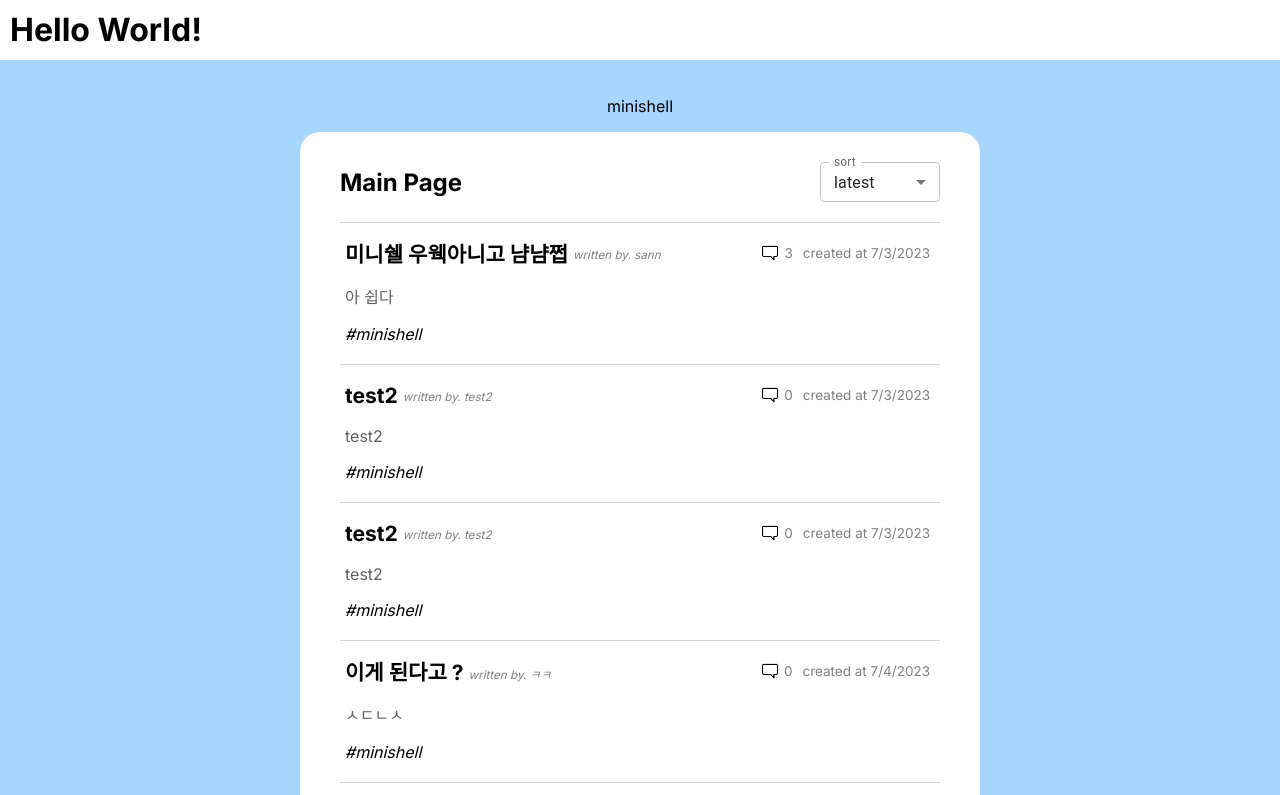
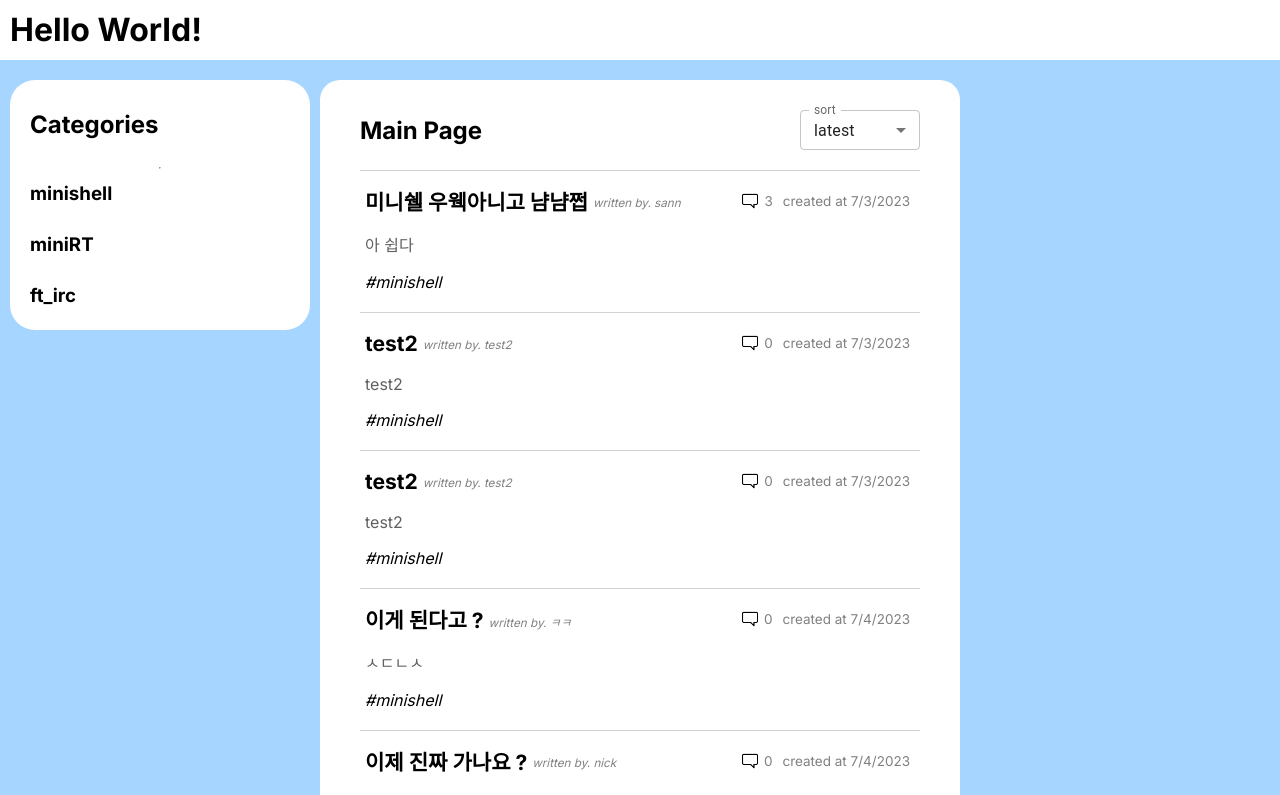
Before and after one commit to peer-42seoul/final-mission-C, a Next.js app in the folder front-end/: page / in a window 1280 px wide. Shown: the top 795 px of the page. Built offline with nearby package versions, Linux system fonts and the light colour scheme.

Commit message:
fix: Correct margin and padding values causing error

```diff
--- a/front-end/src/app/page.module.css
+++ b/front-end/src/app/page.module.css
@@ -1,4 +1,8 @@
 .main {
+  display: grid;
+  grid-template-columns: 1fr 2fr 1fr;
+}
+.mainTread {
   display: flex;
   flex-direction: column;
   align-items: center;
@@ -17,7 +21,7 @@
   background-color: white;
   border-radius: 20px;
   margin: 0;
-  width: 50vw;
+  /* width: 50vw; */
   padding: 20px;
 }
 
@@ -32,5 +36,15 @@
   background-color: white;
   padding: 5px;
   border-radius: 5px;
+}
 
+.categoryItemList {
+  /* display: flex; */
+  /* flex-direction: column ; */
+  /* align-content: space-between; */
+  margin : 0 10px;
+  padding: 10px 20px 0;
+  border-radius: 25px;
+  background-color: white;
+  height: 15em;
 }
--- a/front-end/src/app/page.tsx
+++ b/front-end/src/app/page.tsx
@@ -154,6 +154,7 @@ export default function Home() {
 
   const [sort, setSort] = useState<string>(SortType.latest as string);
   const [page, setPage] = useState(1 as number);
+  const [selected, setSelected] = useState("" as string);
 
   const onChangeHandler = (
     event: React.ChangeEvent<unknown>,
@@ -165,9 +166,10 @@ export default function Home() {
 
   return (
     <div className={styles.main}>
-      <div>
-        <CategoryItemList />
+      <div className={styles.categoryItemList}>
+        <CategoryItemList selected={selected} setSelected={setSelected} />
       </div>
+      <div className={styles.mainThread}>
         <div className={styles.mainContent}>
           <div className={styles.mainTitle}>
             <h2>Main Page</h2>
@@ -184,5 +186,6 @@ export default function Home() {
           onChange={onChangeHandler}
         />
       </div>
+    </div>
   );
 }
--- a/front-end/src/components/category/category.module.css
+++ b/front-end/src/components/category/category.module.css
@@ -0,0 +1,29 @@
+.category {
+  padding : 0px;
+  margin: 0;
+  /* margin: 10px; */
+  width: auto;
+  /* box-sizing: border-box; */
+  /* border-style: none none solid; */
+  border-width: 1px;
+  border-color: grey;
+
+}
+
+.category h3 {
+  margin: 0 10px 0 0;
+  padding: 5px 15px 5px 0;
+  display: inline-block;
+}
+
+#belowTitle {
+  /* display: block; */
+  border-top: 1px grey solid;
+}
+
+.categoryItemList {
+  display: flex;
+  align-content: space-between;
+  flex-direction: column;
+  height: 100%;
+}
--- a/front-end/src/components/category/categoryItem.tsx
+++ b/front-end/src/components/category/categoryItem.tsx
@@ -1,4 +1,5 @@
 import Button from "@/components/common/button-right-bottom-border";
+import Style from "./category.module.css";
 
 const CategoryItem: React.FC<{
   categoryName: string;
@@ -6,9 +7,12 @@ const CategoryItem: React.FC<{
   setSelected: (selected: string) => void;
 }> = (props) => {
   return (
-    <Button>
-      <p>{props.categoryName}</p>
-    </Button>
+    <div className={Style.category}>
+      <Button>
+        <h3>{props.categoryName}</h3>
+      </Button>
+      <hr color="white" />
+    </div>
   );
 };
 
--- a/front-end/src/components/category/categoryItemList.tsx
+++ b/front-end/src/components/category/categoryItemList.tsx
@@ -1,19 +1,28 @@
 import { Categories } from "@/types/categories";
 import CategoryItem from "./categoryItem";
+import Styles from "./category.module.css";
+
 const CategoryItemList: React.FC<{
   selected: string;
   setSelected: (selected: string) => void;
 }> = (props) => {
   const categories: string[] = Object.values(Categories) as string[];
   return (
-    <div>
+    <div className={Styles.categoryItemList}>
+      <h2>Categories</h2>
+      <hr />
+      {/* <div id="belowTitle" /> */}
       {categories.map((category) => {
+        if (category !== "")
           return (
+            <div key={category}>
               <CategoryItem
+                key={category}
                 selected={props.selected}
                 setSelected={props.setSelected}
                 categoryName={category}
               />
+            </div>
           );
       })}
     </div>
--- a/front-end/src/types/categories.ts
+++ b/front-end/src/types/categories.ts
@@ -1,3 +1,6 @@
 export const Categories = {
+  none: "",
   minishell: "minishell",
+  miniRT: "miniRT",
+  ft_irc: "ft_irc",
 } as const;
```
Lines whose indentation alone changed are shown as unchanged.
